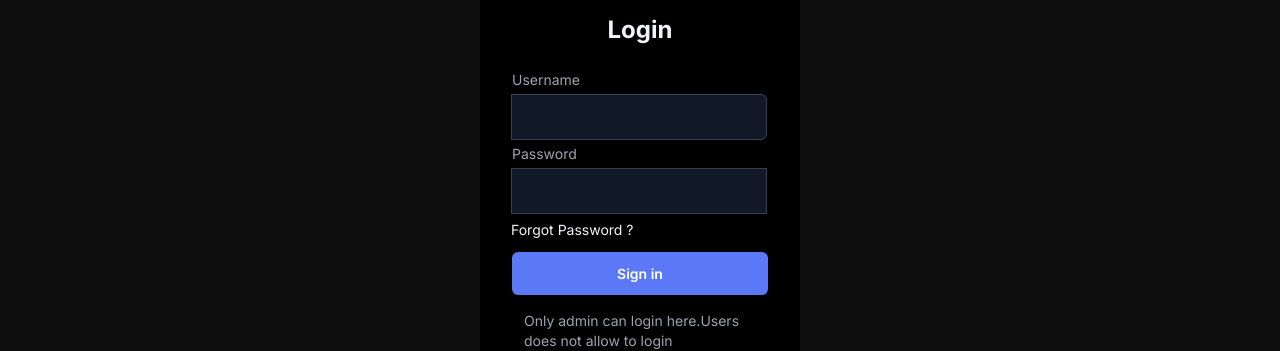
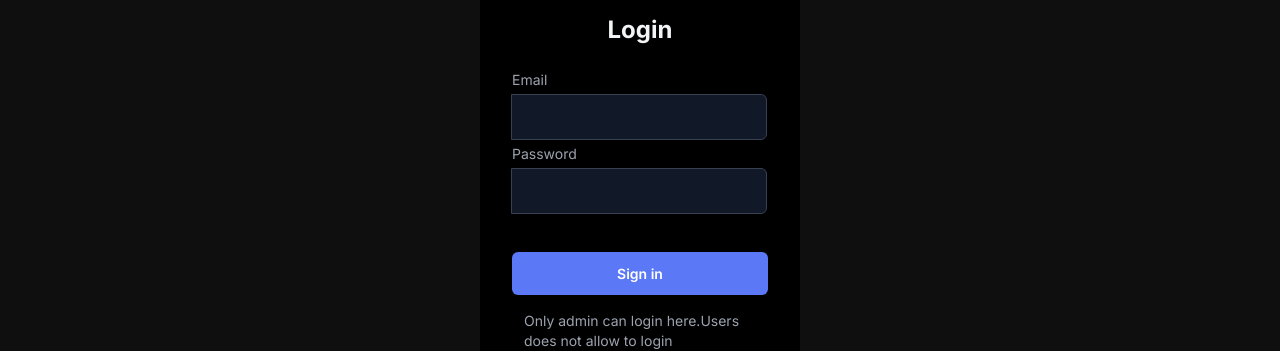
Before and after one commit to SandithKariyawasam/Portfolio, a React (Vite) app in the folder Portfolio/: page /login in a window 1280 px wide. Shown: the part 197-548 px from the top of the page. Built offline with nearby package versions, Linux system fonts and the light colour scheme; some icons are missing.

Commit message:
Done Login Function

```diff
--- a/Portfolio/src/pages/Login.jsx
+++ b/Portfolio/src/pages/Login.jsx
@@ -1,27 +1,77 @@
-import React from 'react'
+import { useState } from "react";
 import "../assets/css/form.css";
 import "../assets/css/bootstrap.min.css";
 import "../assets/css/aos.css";
 
 const Login = () => {
+
+    const [email, setEmail] = useState("");
+    const [password, setPassword] = useState("");
+    const [message, setMessage] = useState("");
+    const [error, setError] = useState("");
+
+    const handleSubmit = async (e) => {
+        e.preventDefault();
+        setMessage("");
+        setError("");
+
+        try {
+            const response = await fetch("http://localhost:8070/admins/login", {
+                method: "POST",
+                headers: { "Content-Type": "application/json" },
+                body: JSON.stringify({ email, password }),
+            });
+
+            const data = await response.json();
+
+            if (!response.ok) {
+                setError(data.error || "Login failed");
+            } else {
+                setMessage("✅ Login successful!");
+                console.log("Admin:", data.admin);
+                // 👉 Later: save token/localStorage here
+            }
+        } catch (err) {
+            setError("Something went wrong. Try again.");
+        }
+    };
     return (
         <>
             <div className="page-container">
                 <div class="form-container">
                     <p class="title">Login</p>
-                    <form class="form">
-                        <div class="input-group">
-                            <label for="username">Username</label>
-                            <input type="text" name="username" id="username" placeholder="" />
+                    <form className="form" onSubmit={handleSubmit}>
+
+                        <div className="input-group">
+                            <label htmlFor="email">Email</label>
+                            <input
+                                type="email"
+                                id="email"
+                                value={email}
+                                onChange={(e) => setEmail(e.target.value)}
+                                required
+                            />
                         </div>
-                        <div class="input-group">
-                            <label for="password">Password</label>
-                            <input type="password" name="password" id="password" placeholder="" />
-                            <div class="forgot">
-                                <a rel="noopener noreferrer" href="#">Forgot Password ?</a>
-                            </div>
+
+                        <div className="input-group">
+                            <label htmlFor="password">Password</label>
+                            <input
+                                type="password"
+                                id="password"
+                                value={password}
+                                onChange={(e) => setPassword(e.target.value)}
+                                required
+                            />
                         </div>
-                        <button class="sign">Sign in</button>
+                        <br/>
+                        {error && <p style={{ color: "red" }}>{error}</p>}
+                        {message && <p style={{ color: "green" }}>{message}</p>}
+                        <br/>
+
+                        <button type="submit" className="sign">
+                            Sign in
+                        </button>
+
                     </form>
                     <div class="social-message">
                         <div class="line"></div>
```
